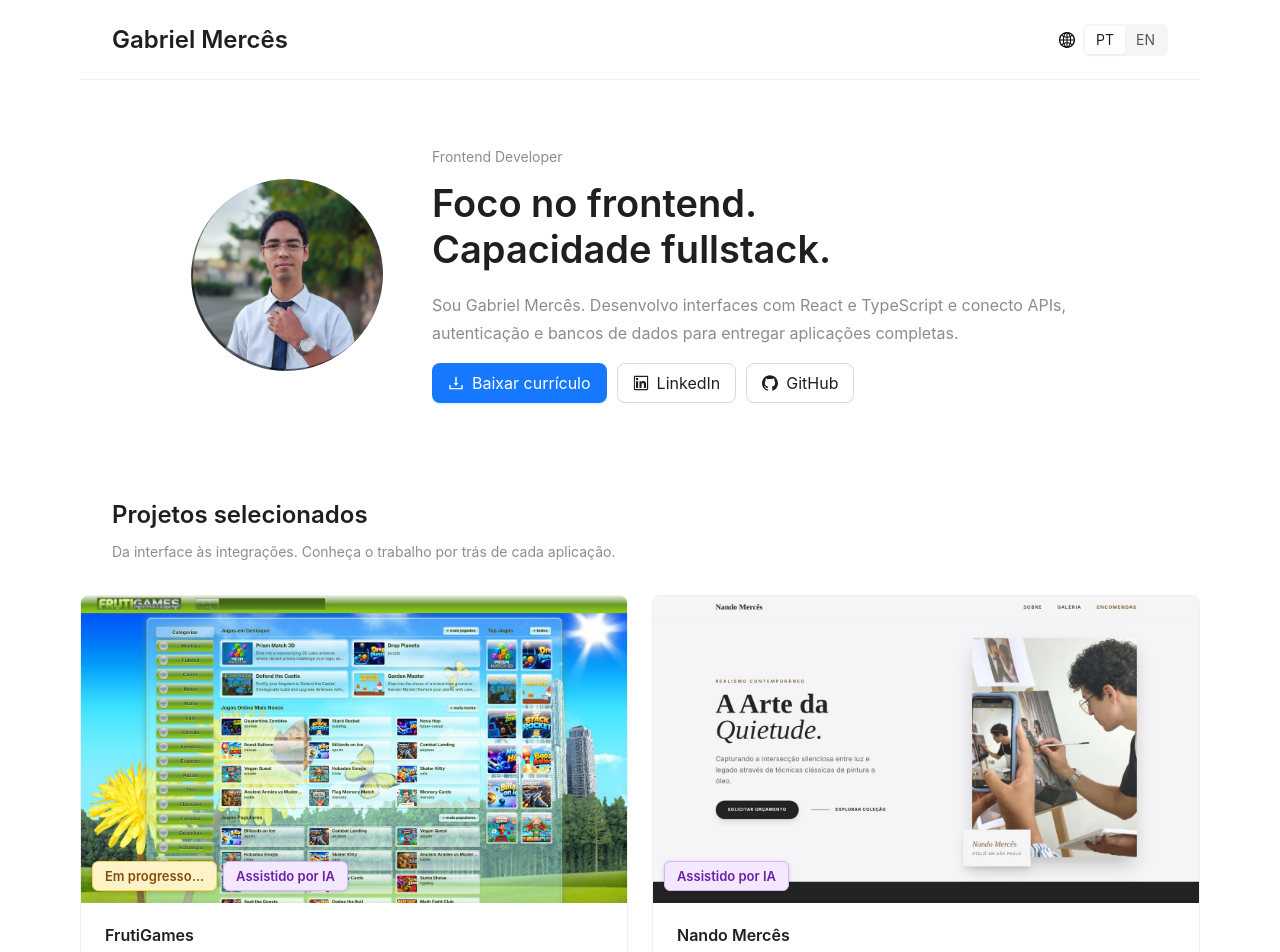
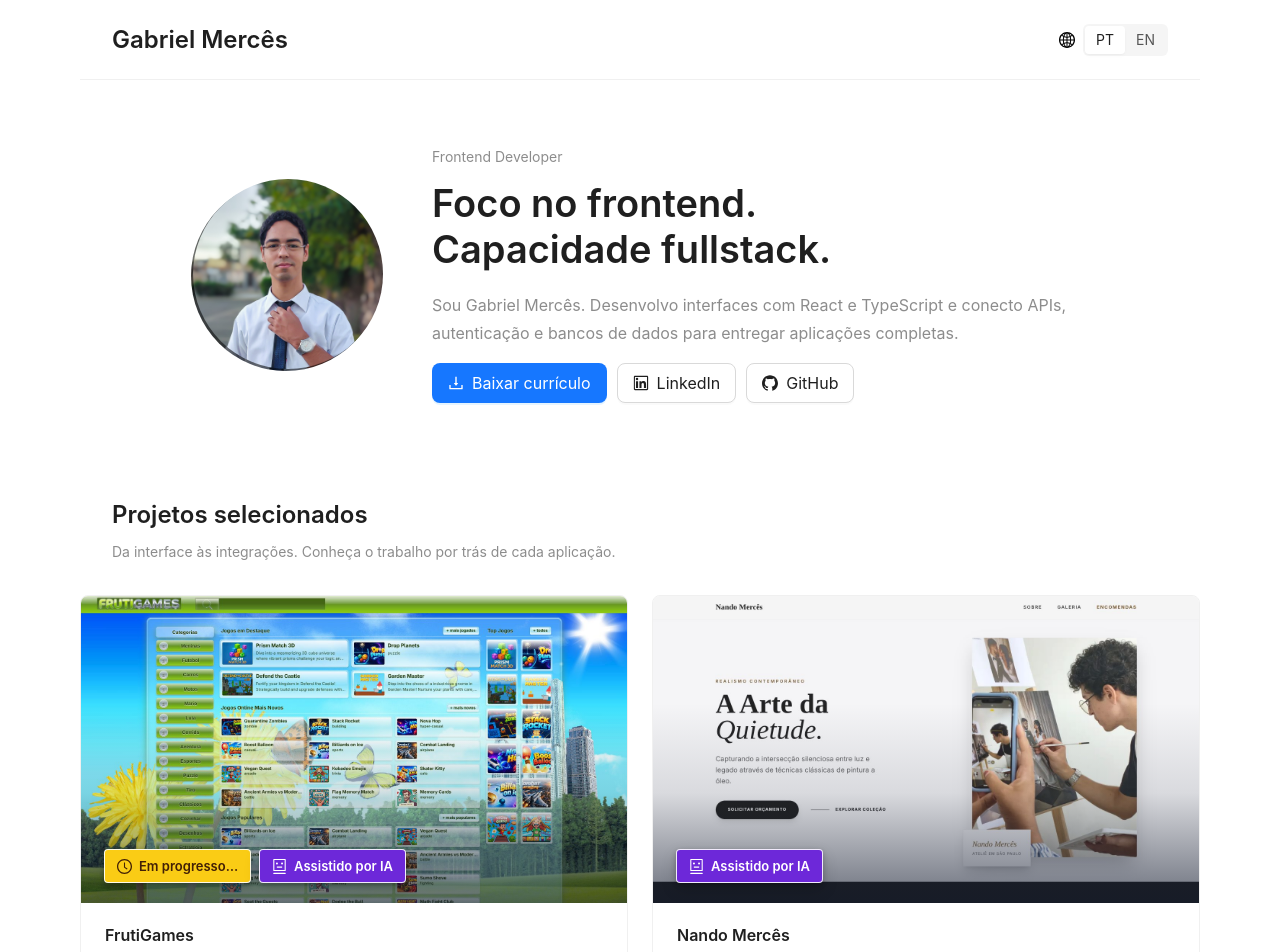
Before and after one commit to diGit-hub/gabriel-merces, a React (Vite) app: page / in a window 1280 px wide. Shown: the top 952 px of the page. Built offline with nearby package versions, Linux system fonts and the light colour scheme.

Commit message:
Improve preview badge contrast, icons and alignment

```diff
--- a/src/components/ProjectsSection.tsx
+++ b/src/components/ProjectsSection.tsx
@@ -1,5 +1,5 @@
 import { Button, Card, Col, Row, Space, Tag, Typography } from 'antd';
-import { ArrowRightOutlined } from '@ant-design/icons';
+import { ArrowRightOutlined, ClockCircleOutlined, CodeOutlined, RobotOutlined } from '@ant-design/icons';
 import type { Copy, Locale } from '../data/content';
 import { projects } from '../data/projects';
 
@@ -8,6 +8,12 @@ interface Props {
   locale: Locale;
   onSelect: (index: number) => void;
 }
+
+const badgeIcons = {
+  inProgress: <ClockCircleOutlined aria-hidden="true" />,
+  aiAssisted: <RobotOutlined aria-hidden="true" />,
+  noAiCode: <CodeOutlined aria-hidden="true" />,
+};
 
 export default function ProjectsSection({ text, locale, onSelect }: Props) {
   return (
@@ -22,13 +28,13 @@ export default function ProjectsSection({ text, locale, onSelect }: Props) {
             <Card
               className="flex h-full flex-col overflow-hidden [&>.ant-card-body]:flex-1"
               cover={
-                <div className="relative">
+                <div className="project-preview">
                   <button type="button" className="block w-full cursor-pointer border-0 bg-transparent p-0 focus-visible:outline-2 focus-visible:-outline-offset-2 focus-visible:outline-[#1677ff]" onClick={() => onSelect(index)} aria-label={`${text.view} ${project.name}`}>
                     <img className="block aspect-video w-full object-cover object-top" src={project.preview} alt={`${project.name} — ${project[locale].type}`} loading="lazy" width={1536} height={864} />
                   </button>
                   <div className="project-preview-badges">
                     {project.badges.map(badge => (
-                      <Tag key={badge} className={`project-preview-badge project-preview-badge-${badge}`}>{text[badge]}</Tag>
+                      <Tag key={badge} icon={badgeIcons[badge]} className={`project-preview-badge project-preview-badge-${badge}`}>{text[badge]}</Tag>
                     ))}
                   </div>
                 </div>
--- a/src/index.css
+++ b/src/index.css
@@ -18,42 +18,65 @@
   padding-inline: var(--section-inset);
 }
 
+.project-preview {
+  position: relative;
+  isolation: isolate;
+}
+
+.project-preview::after {
+  content: '';
+  position: absolute;
+  inset: 35% 0 0;
+  background: linear-gradient(180deg, transparent, rgb(15 23 42 / 12%) 45%, rgb(15 23 42 / 60%));
+  pointer-events: none;
+}
+
 .project-preview-badges {
   position: absolute;
-  inset: auto 12px 12px;
+  z-index: 1;
+  inset: auto 24px 20px;
   display: flex;
   flex-wrap: wrap;
-  gap: 6px;
+  gap: 8px;
   pointer-events: none;
 }
 
 .project-preview-badges .project-preview-badge {
   margin: 0;
-  padding: 4px 12px;
-  border-radius: 6px;
+  display: inline-flex;
+  align-items: center;
+  gap: 7px;
+  padding: 6px 12px;
+  border: 1px solid rgb(255 255 255 / 90%);
+  border-radius: 4px;
   font-size: 13px;
   font-weight: 600;
   line-height: 20px;
-  white-space: normal;
-  box-shadow: 0 1px 4px rgb(0 0 0 / 16%);
+  white-space: nowrap;
+  box-shadow: 0 2px 5px rgb(0 0 0 / 24%), 0 6px 16px rgb(0 0 0 / 16%);
+}
+
+.project-preview-badges .project-preview-badge .anticon {
+  font-size: 15px;
+}
+
+.project-preview-badges .project-preview-badge .anticon + span {
+  margin-inline-start: 0;
 }
 
 .project-preview-badges .project-preview-badge-inProgress {
-  color: #854d0e;
-  background: #fef3c7;
-  border-color: #fcd34d;
+  color: #422006;
+  background: #facc15;
 }
 
 .project-preview-badges .project-preview-badge-aiAssisted {
-  color: #6b21a8;
-  background: #f3e8ff;
-  border-color: #d8b4fe;
+  color: #fff;
+  background: #6d28d9;
 }
 
 .project-preview-badges .project-preview-badge-noAiCode {
-  color: #166534;
-  background: #dcfce7;
-  border-color: #86efac;
+  color: #fff;
+  background: #15803d;
 }
 
 .hero-layout {
```
